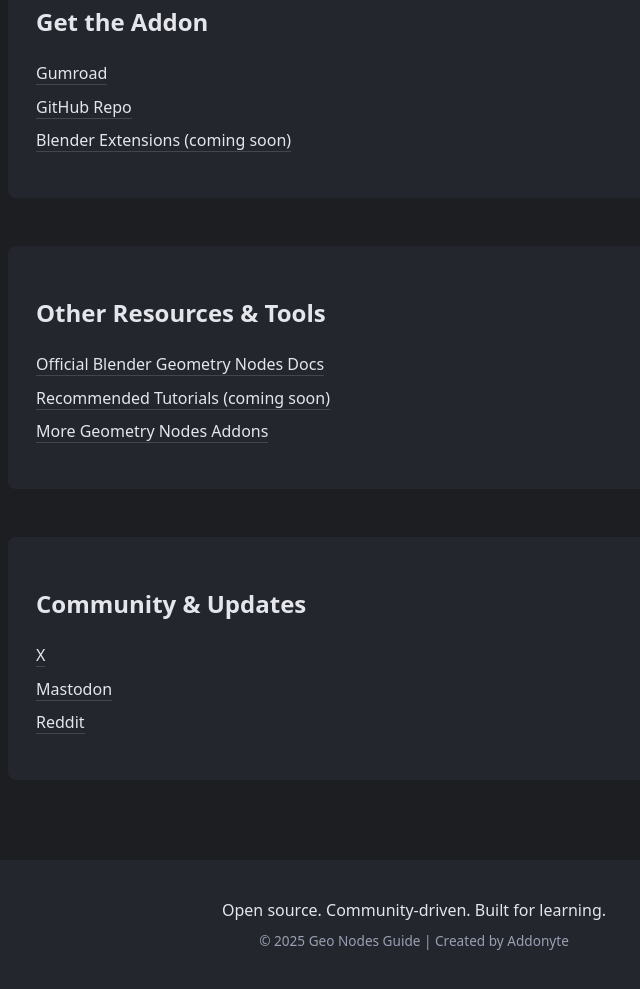
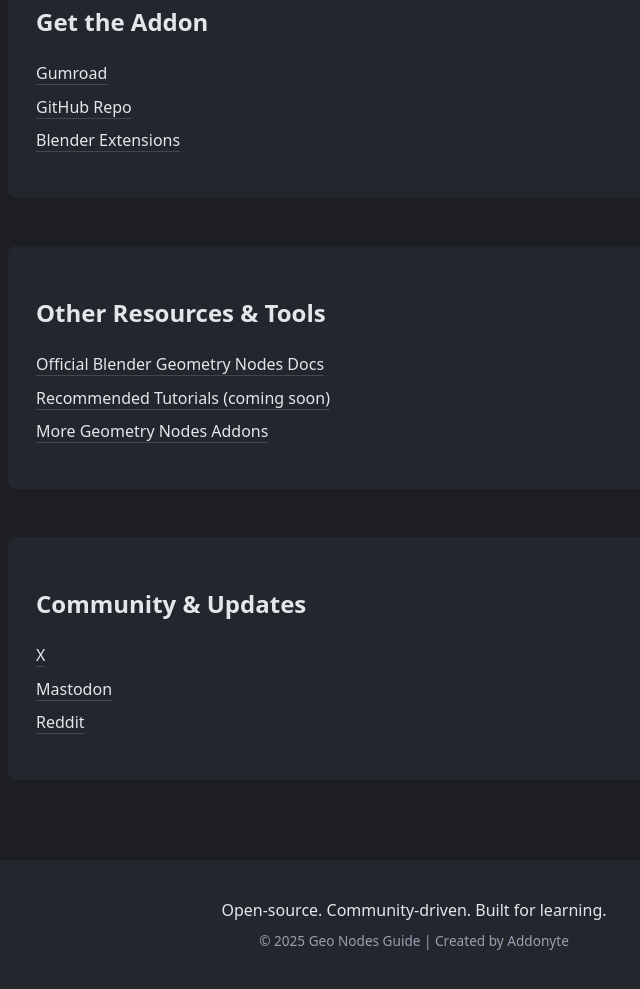
Before and after one commit to addonyte/geo-nodes-guide-site, a plain HTML site: page index.html in a window 1280 px wide. Shown: the part 2412-3401 px from the top of the page, without its empty margins (226-866 px from the left). Drawn offline with Linux system fonts and the light colour scheme.

Commit message:
Fix formatting issues in index.html

```diff
--- a/index.html
+++ b/index.html
@@ -97,7 +97,7 @@
       <ul class="links">
         <li><a href="https://addonyte.gumroad.com/l/geometrynodesguide" target="_blank">Gumroad</a></li>
         <li><a href="https://github.com/addonyte/geo-nodes-guide" target="_blank">GitHub Repo</a></li>
-        <li><a href="#">Blender Extensions (coming soon)</a></li
+        <li><a href="https://extensions.blender.org/approval-queue/geo-nodes-guide/">Blender Extensions</a></li
       </ul>
     </section>
 
@@ -122,7 +122,7 @@
   </main>
 
   <footer>
-    <p>Open source. Community-driven. Built for learning.</p>
+    <p>Open-source. Community-driven. Built for learning.</p>
     <p class="small">© 2025 Geo Nodes Guide | Created by Addonyte</p>
   </footer>
 
```
